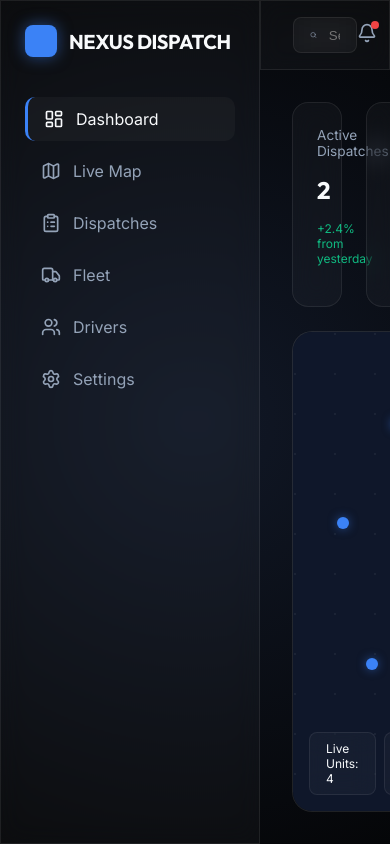
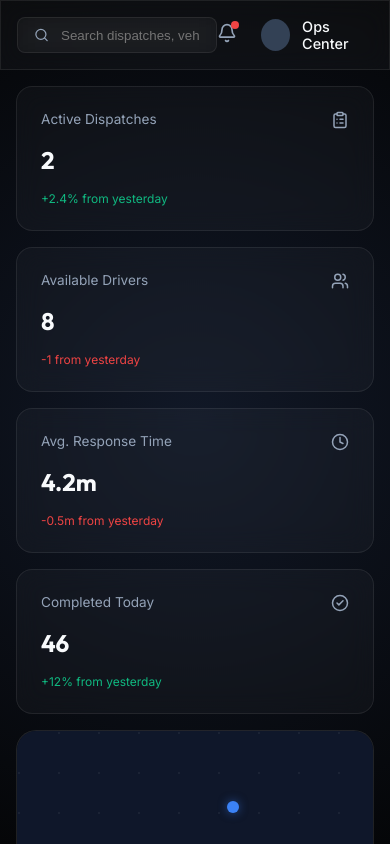
Before and after one commit to samcex/nexus-dispatch, a React (Vite) app: page / in a window 390 px wide. Built offline with nearby package versions, Linux system fonts and the light colour scheme.

Commit message:
Fixed sidebar navigation and added responsiveness

```diff
--- a/src/App.jsx
+++ b/src/App.jsx
@@ -261,6 +261,7 @@ export default function App() {
   const [activeTab, setActiveTab] = useState('dashboard');
   const [dispatches, setDispatches] = useState(INITIAL_DISPATCHES);
   const [isModalOpen, setIsModalOpen] = useState(false);
+  const [isSidebarOpen, setIsSidebarOpen] = useState(false);
 
   const createDispatch = (data) => {
     const newDispatch = {
@@ -278,19 +279,16 @@ export default function App() {
     setDispatches(prev => prev.map(d => d.id === id ? { ...d, status: newStatus } : d));
   };
 
+  const renderContent = () => {
+    switch(activeTab) {
+      case 'dashboard':
         return (
           <>
-      <Sidebar activeTab={activeTab} setActiveTab={setActiveTab} />
-      <div className="main-wrapper">
-        <Header />
-        <main className="content-container">
             <StatCard label="Active Dispatches" value={dispatches.filter(d => d.status !== 'Completed').length} icon={ClipboardList} trend="+2.4%" />
             <StatCard label="Available Drivers" value="8" icon={Users} trend="-1" />
             <StatCard label="Avg. Response Time" value="4.2m" icon={Clock} trend="-0.5m" />
             <StatCard label="Completed Today" value={dispatches.filter(d => d.status === 'Completed').length + 45} icon={CheckCircle2} trend="+12%" />
-
             <MapSimulation />
-
             <div className="dispatch-list glass">
               <div style={{ display: 'flex', justifyContent: 'space-between', alignItems: 'center', marginBottom: '0.5rem' }}>
                 <h2 style={{ fontSize: '1rem', fontFamily: 'var(--font-display)' }}>Active Tasks</h2>
@@ -310,6 +308,54 @@ export default function App() {
                 </AnimatePresence>
               </div>
             </div>
+          </>
+        );
+      case 'map':
+        return <div style={{ gridColumn: 'span 12', height: '80vh' }}><MapSimulation /></div>;
+      case 'dispatches':
+        return (
+          <div className="glass" style={{ gridColumn: 'span 12', padding: '2rem', borderRadius: '24px' }}>
+             <h2 style={{ marginBottom: '1.5rem', fontFamily: 'var(--font-display)' }}>All Dispatches</h2>
+             <div style={{ display: 'grid', gridTemplateColumns: 'repeat(auto-fill, minmax(300px, 1fr))', gap: '1rem' }}>
+                {dispatches.map(d => <DispatchCard key={d.id} dispatch={d} onStatusChange={handleStatusChange} />)}
+             </div>
+          </div>
+        );
+      case 'vehicles':
+        return (
+          <div className="glass" style={{ gridColumn: 'span 12', padding: '2rem', borderRadius: '24px' }}>
+             <h2 style={{ marginBottom: '1.5rem', fontFamily: 'var(--font-display)' }}>Fleet Status</h2>
+             <div style={{ display: 'grid', gridTemplateColumns: 'repeat(auto-fill, minmax(250px, 1fr))', gap: '1rem' }}>
+                {VEHICLES.map(v => (
+                  <div key={v.id} className="glass" style={{ padding: '1.5rem', borderRadius: '16px' }}>
+                    <div style={{ display: 'flex', justifyContent: 'space-between', alignItems: 'center', marginBottom: '1rem' }}>
+                      <span style={{ fontWeight: 700 }}>{v.id}</span>
+                      <div className={`status-indicator status-${v.status.toLowerCase()}`} />
+                    </div>
+                    <div style={{ fontSize: '1.1rem', marginBottom: '0.5rem' }}>{v.name}</div>
+                    <div style={{ color: 'var(--text-secondary)', fontSize: '0.9rem' }}>Battery: {v.battery}</div>
+                  </div>
+                ))}
+             </div>
+          </div>
+        );
+      default:
+        return <div style={{ gridColumn: 'span 12', padding: '4rem', textAlign: 'center', color: 'var(--text-secondary)' }}>Module under development</div>;
+    }
+  };
+
+  return (
+    <>
+      <Sidebar
+        activeTab={activeTab}
+        setActiveTab={setActiveTab}
+        isOpen={isSidebarOpen}
+        setIsOpen={setIsSidebarOpen}
+      />
+      <div className="main-wrapper">
+        <Header onMenuClick={() => setIsSidebarOpen(true)} />
+        <main className="content-container">
+          {renderContent()}
         </main>
       </div>
       <CreateDispatchModal
--- a/src/index.css
+++ b/src/index.css
@@ -158,6 +158,74 @@ body {
   gap: 1.5rem;
 }
 
+/* Mobile Toggle */
+.mobile-toggle {
+  display: none;
+  background: none;
+  border: none;
+  color: white;
+  cursor: pointer;
+  padding: 0.5rem;
+}
+
+/* Responsive Queries */
+@media (max-width: 1100px) {
+  .stat-card {
+    grid-column: span 6 !important;
+  }
+  .map-widget {
+    grid-column: span 12 !important;
+  }
+  .dispatch-list {
+    grid-column: span 12 !important;
+  }
+}
+
+@media (max-width: 768px) {
+  :root {
+    --sidebar-width: 100%;
+  }
+
+  .sidebar {
+    position: fixed;
+    left: -100%;
+    top: 0;
+    width: 280px;
+    transition: left 0.3s ease;
+    background: #0a0c10;
+  }
+
+  .sidebar.open {
+    left: 0;
+  }
+
+  .mobile-toggle {
+    display: block;
+  }
+
+  .header {
+    padding: 0 1rem;
+  }
+
+  .search-bar {
+    width: 100%;
+    max-width: 200px;
+  }
+
+  .content-container {
+    padding: 1rem;
+    gap: 1rem;
+  }
+
+  .stat-card {
+    grid-column: span 12 !important;
+  }
+
+  .brand-name {
+    font-size: 1rem;
+  }
+}
+
 /* Dashboard Widgets */
 .stat-card {
   grid-column: span 3;
```
Also changed, not shown: 1 other file (tests, documents, lock files or other folders). Lines whose indentation alone changed are shown as unchanged.
